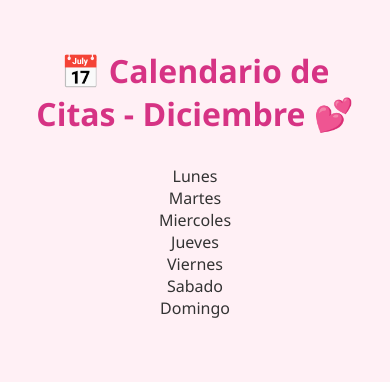
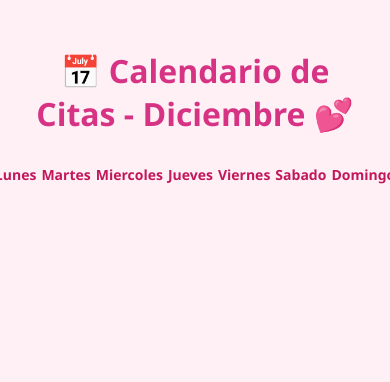
Before and after one commit to camilo0907/CALENDARIO_DICIEMBRE, a plain HTML site: page index.html in a window 390 px wide. Drawn offline with Linux system fonts and the light colour scheme.

Commit message:
Update style.css

```diff
--- a/style.css
+++ b/style.css
@@ -16,7 +16,7 @@ h1 {
   justify-content: center;
   align-items: center;
   gap: 50px;
-  flex-wrap: wrap; /* Permite que se adapte a pantallas pequeñas */
+  flex-wrap: wrap;
   margin-top: 30px;
 }
 
@@ -36,6 +36,26 @@ h1 {
   box-shadow: 0 0 25px rgba(255, 105, 180, 0.6);
 }
 
+/* 📅 Contenedor principal del calendario */
+.calendario-con-encabezado {
+  display: inline-block;
+  text-align: center;
+}
+
+/* 🗓️ Encabezado con los días de la semana */
+.semana-encabezado {
+  display: grid;
+  grid-template-columns: repeat(7, 80px);
+  gap: 15px;
+  justify-content: center;
+  margin-bottom: 10px;
+}
+
+.semana-encabezado div {
+  font-weight: bold;
+  color: #c2185b;
+}
+
 /* 📅 Contenedor del calendario */
 #calendar {
   display: grid;
@@ -43,7 +63,7 @@ h1 {
   gap: 15px;
   justify-content: center;
   align-items: center;
-  margin: 30px auto;
+  margin: 0 auto 30px auto;
   max-width: 100%;
   overflow-x: auto;
   box-sizing: border-box;
@@ -164,26 +184,24 @@ button:hover {
   background-color: #b3256b;
 }
 
-/* 📱 RESPONSIVE: se adapta a celulares */
-@media (max-width: 900px) {
+/* 📱 RESPONSIVE: mantiene 7 columnas y ajusta tamaño */
+@media (max-width: 600px) {
+  .semana-encabezado,
   #calendar {
-    grid-template-columns: repeat(5, 1fr);
-    gap: 10px;
-  }
-}
-
-@media (max-width: 600px) {
-  #calendar {
-    grid-template-columns: repeat(4, 1fr);
-    gap: 8px;
+    grid-template-columns: repeat(7, 1fr);
+    gap: 5px;
   }
 
   .day {
-    width: 70px;
-    height: 70px;
+    width: 100%;
+    height: 60px;
+  }
+
+  .semana-encabezado div {
+    font-size: 14px;
   }
 
   .foto-lado {
-    display: none; /* Oculta las fotos en pantallas pequeñas */
+    display: none;
   }
 }
```
